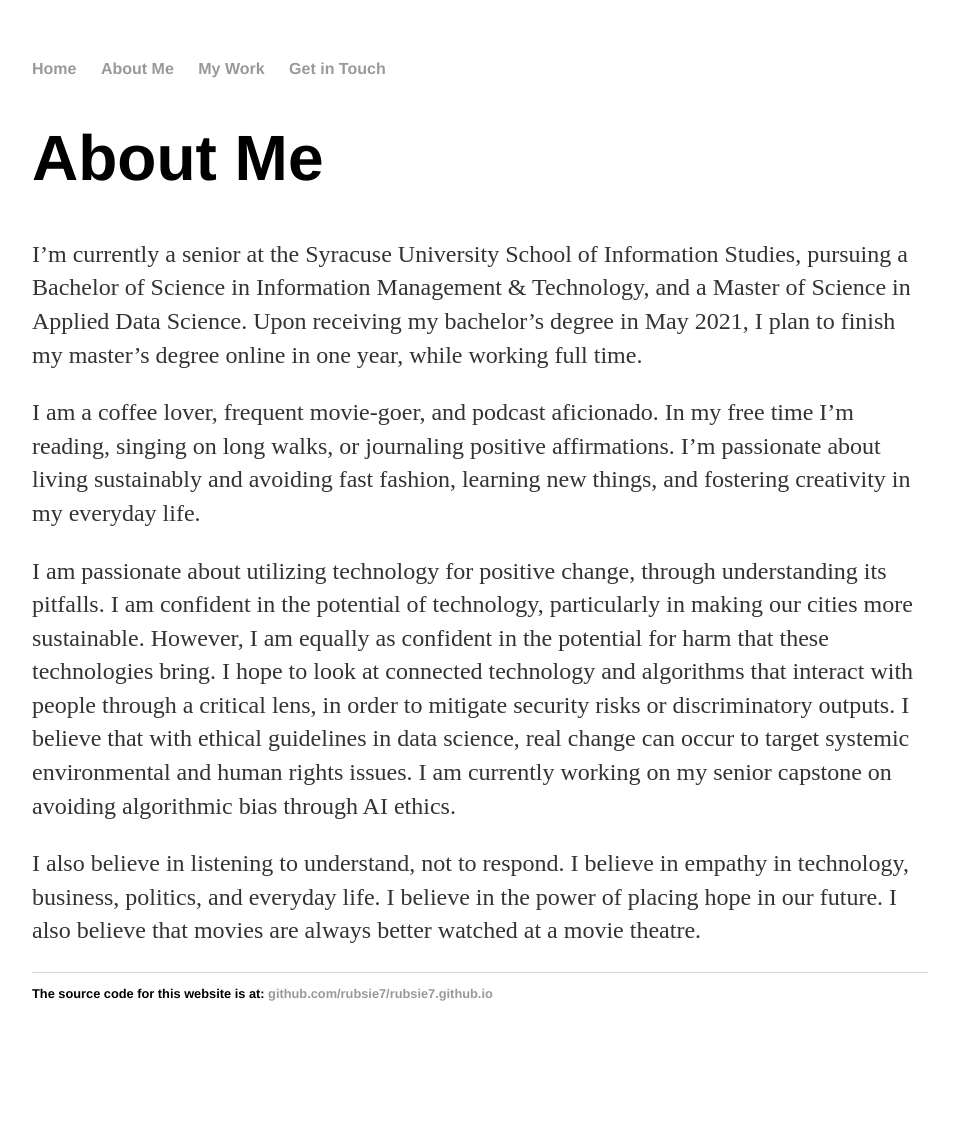
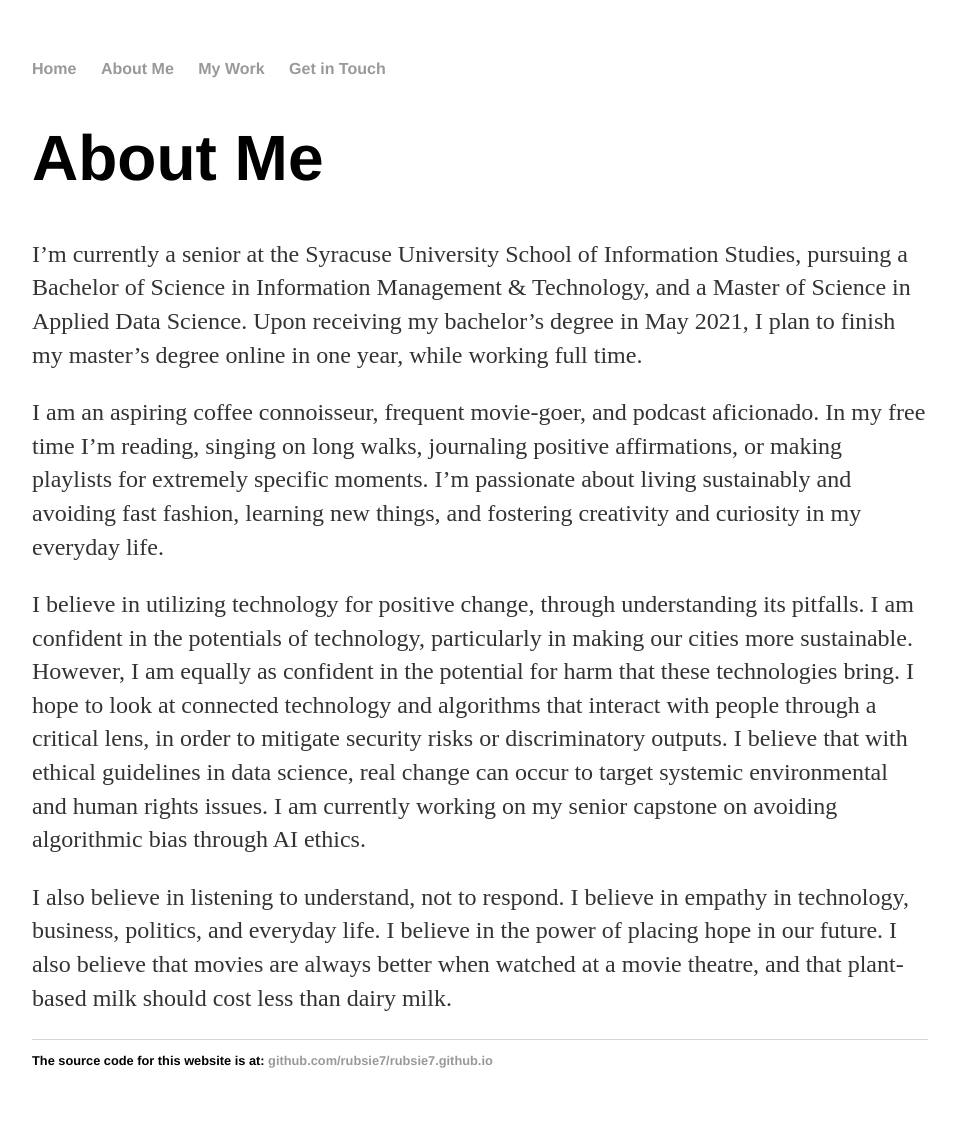
Before and after one commit to rubsie7/rubsie7.github.io, a Jekyll site: the page aboutme/index.html, which Jekyll copies as it is, in a window 1280 px wide. Shown: the whole page, without its empty margins (160-1119 px from the left). Built offline with Jekyll 4.4.1, drawn with Linux system fonts in a browser that asks for light colours; before the commit the page ends 1061 px from its top, so only the background shows below that.

Commit message:
Update index.html

```diff
--- a/aboutme/index.html
+++ b/aboutme/index.html
@@ -18,9 +18,9 @@
     		<div class="blurb">
         		<h1>About Me</h1>
 			<p>I’m currently a senior at the Syracuse University School of Information Studies, pursuing a Bachelor of Science in Information Management & Technology, and a Master of Science in Applied Data Science. Upon receiving my bachelor’s degree in May 2021, I plan to finish my master’s degree online in one year, while working full time.</p>
-			<p>I am a coffee lover, frequent movie-goer, and podcast aficionado. In my free time I’m reading, singing on long walks, or journaling positive affirmations. I’m passionate about living sustainably and avoiding fast fashion, learning new things, and fostering creativity in my everyday life.</p>
-          		<p>I am passionate about utilizing technology for positive change, through understanding its pitfalls. I am confident in the potential of technology, particularly in making our cities more sustainable. However, I am equally as confident in the potential for harm that these technologies bring. I hope to look at connected technology and algorithms that interact with people through a critical lens, in order to mitigate security risks or discriminatory outputs. I believe that with ethical guidelines in data science, real change can occur to target systemic environmental and human rights issues. I am currently working on my senior capstone on avoiding algorithmic bias through AI ethics.</p>
-			<p>I also believe in listening to understand, not to respond. I believe in empathy in technology, business, politics, and everyday life. I believe in the power of placing hope in our future. I also believe that movies are always better watched at a movie theatre.</p>
+			<p>I am an aspiring coffee connoisseur, frequent movie-goer, and podcast aficionado. In my free time I’m reading, singing on long walks, journaling positive affirmations, or making playlists for extremely specific moments. I’m passionate about living sustainably and avoiding fast fashion, learning new things, and fostering creativity and curiosity in my everyday life.</p>
+          		<p>I believe in utilizing technology for positive change, through understanding its pitfalls. I am confident in the potentials of technology, particularly in making our cities more sustainable. However, I am equally as confident in the potential for harm that these technologies bring. I hope to look at connected technology and algorithms that interact with people through a critical lens, in order to mitigate security risks or discriminatory outputs. I believe that with ethical guidelines in data science, real change can occur to target systemic environmental and human rights issues. I am currently working on my senior capstone on avoiding algorithmic bias through AI ethics.</p>
+			<p>I also believe in listening to understand, not to respond. I believe in empathy in technology, business, politics, and everyday life. I believe in the power of placing hope in our future. I also believe that movies are always better when watched at a movie theatre, and that plant-based milk should cost less than dairy milk.</p>
 
 
     		</div><!-- /.blurb -->
```
